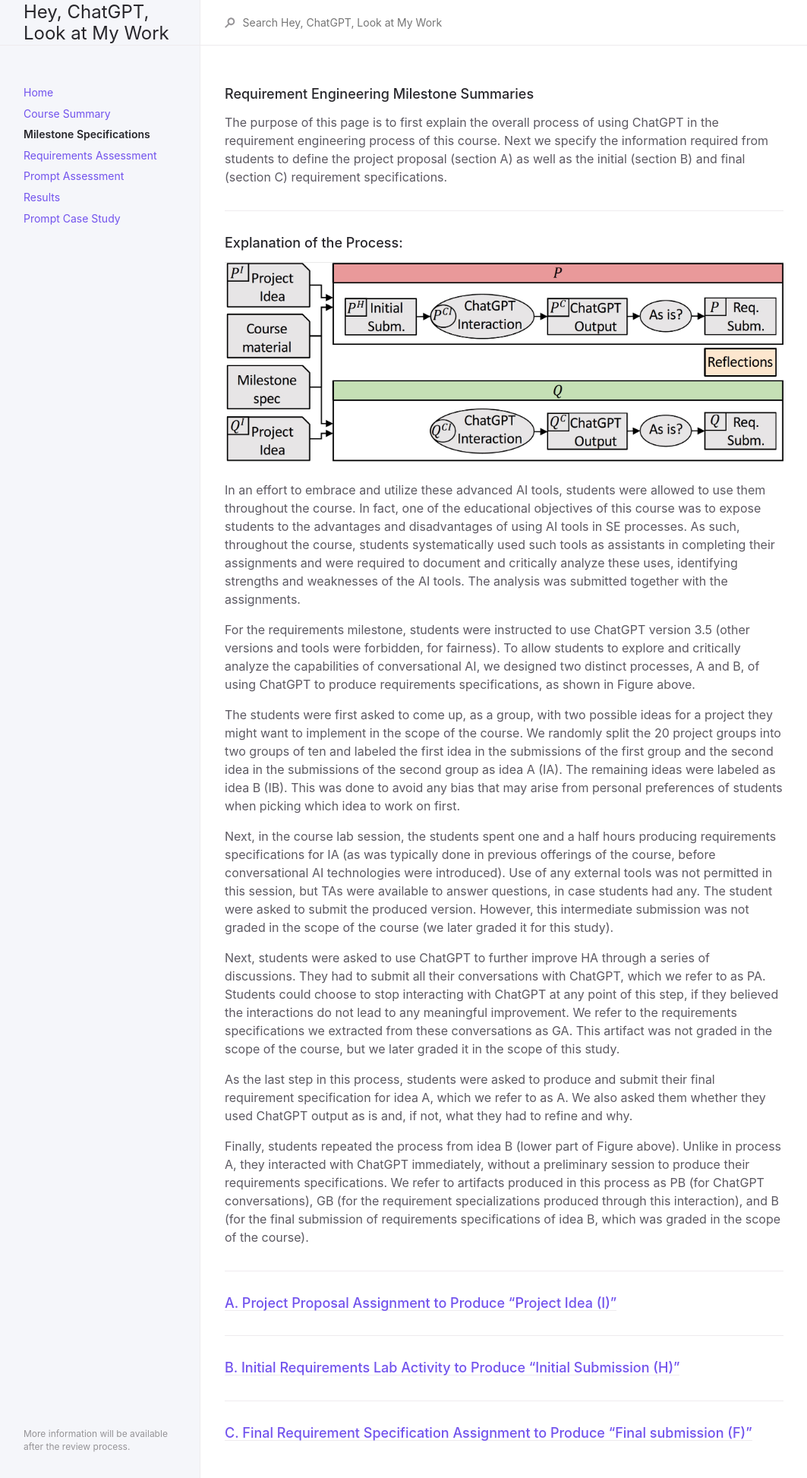
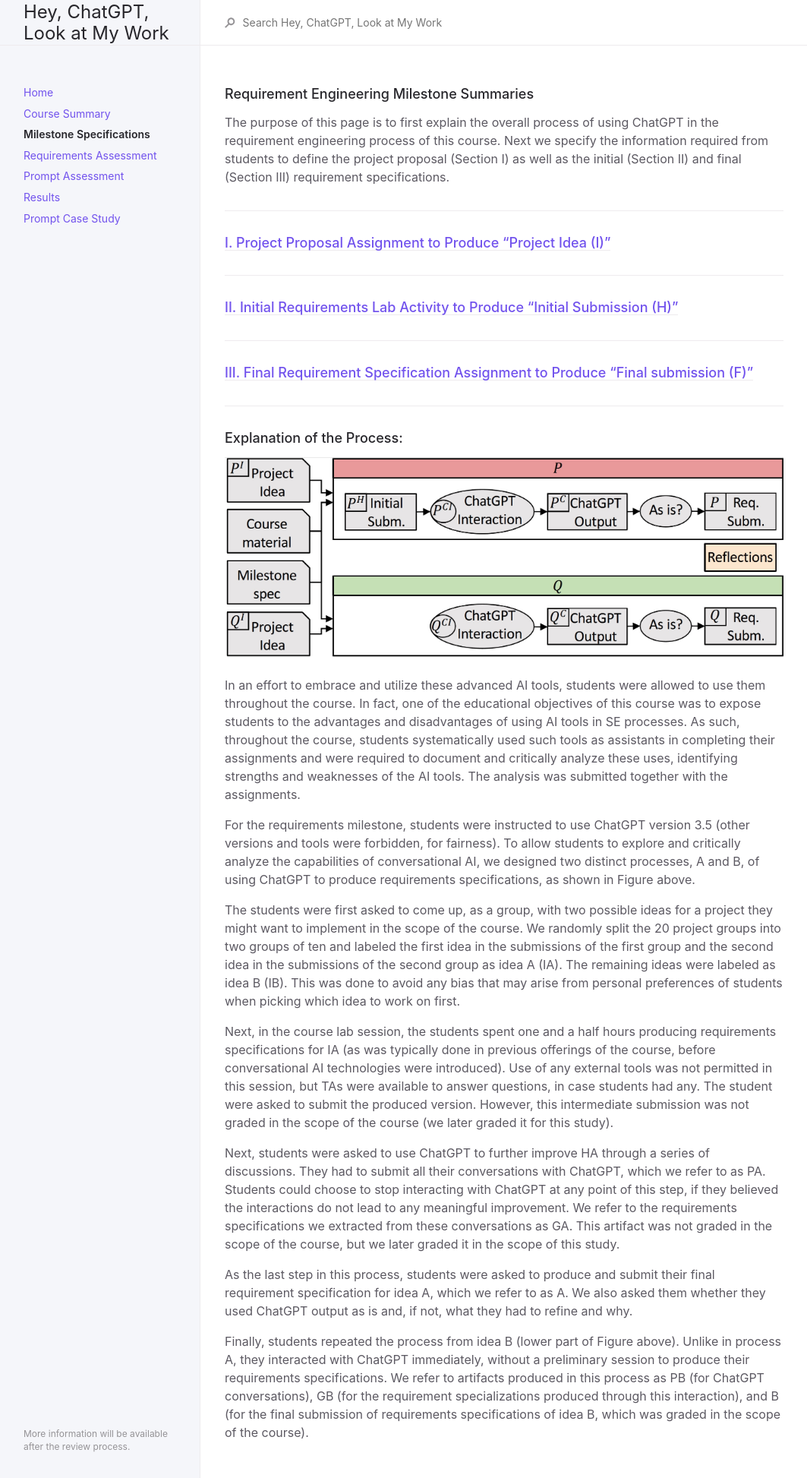
Before and after one commit to anonymousresearcher2020/anonymousresearcher2020.github.io, a Jekyll site: the page built from docs/milestone.md, in a window 1280 px wide. Shown: the whole page at 76% size, without its empty margins (108-1171 px from the left). Built offline with Jekyll 4.4.1, drawn with Linux system fonts in a browser that asks for light colours; part of the change alters nothing that is shown.

Commit message:
restructuring

```diff
--- a/docs/milestone.md
+++ b/docs/milestone.md
@@ -8,10 +8,18 @@ permalink: /docs/Milestone Setup
 
 ### Requirement Engineering Milestone Summaries
 
-The purpose of this page is to first explain the overall process of using ChatGPT in the requirement engineering process of this course. Next we specify the information required from students to define the project proposal (section A) as well as the initial (section B) and final (section C) requirement specifications.
+The purpose of this page is to first explain the overall process of using ChatGPT in the requirement engineering process of this course. Next we specify the information required from students to define the project proposal (Section I) as well as the initial (Section II) and final (Section III) requirement specifications.
 
 ---
+### [I. Project Proposal Assignment to Produce "Project Idea (I)"](data/M1_Project_Ideas.pdf)
 
+---
+### [II. Initial Requirements Lab Activity to Produce "Initial Submission (H)"](data/M2A_Requirements.pdf)
+
+---
+### [III. Final Requirement Specification Assignment to Produce "Final submission (F)"](data/M2B_Requirements.pdf)
+
+---
 ### Explanation of the Process:
 ![image](../img/overview.jpg)
 
@@ -31,13 +39,3 @@ Next, students were asked to use ChatGPT to further improve HA through a series
 As the last step in this process, students were asked to produce and submit their final requirement specification for idea A, which we refer to as A. We also asked them whether they used ChatGPT output as is and, if not, what they had to refine and why.
 
 Finally, students repeated the process from idea B (lower part of Figure above). Unlike in process A, they interacted with ChatGPT immediately, without a preliminary session to produce their requirements specifications. We refer to artifacts produced in this process as PB (for ChatGPT conversations), GB (for the requirement specializations produced through this interaction), and B (for the final submission of requirements specifications of idea B, which was graded in the scope of the course).
-
----
-
-### [A. Project Proposal Assignment to Produce "Project Idea (I)"](data/M1_Project_Ideas.pdf)
-
----
-### [B. Initial Requirements Lab Activity to Produce "Initial Submission (H)"](data/M2A_Requirements.pdf)
-
----
-### [C. Final Requirement Specification Assignment to Produce "Final submission (F)"](data/M2B_Requirements.pdf)
```
